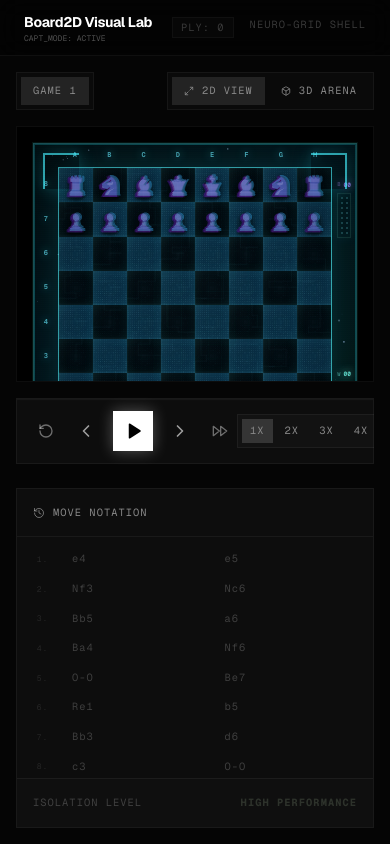
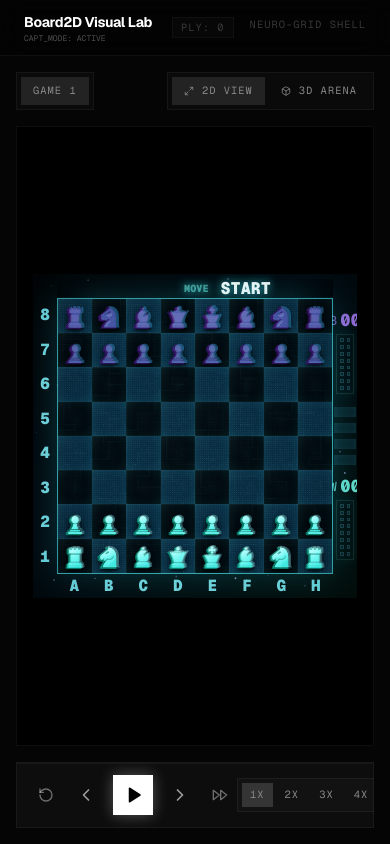
Before and after one commit to newjordan/3D_chessboard, a Next.js app in the folder apps/web/: page /dev/board2d in a window 390 px wide. Built offline with nearby package versions, Linux system fonts and the light colour scheme.

Commit message:
Refine 2D replay board chrome

```diff
--- a/apps/web/src/app/dev/board2d/page.tsx
+++ b/apps/web/src/app/dev/board2d/page.tsx
@@ -47,6 +47,7 @@ function VisualLabContent() {
           whiteName="CORE_AI"
           blackName="DATA_SENTRY"
           initialViewMode="2D"
+          initialPly={ply}
         />
       </main>
     </div>
--- a/apps/web/src/components/replay/Board2D.tsx
+++ b/apps/web/src/components/replay/Board2D.tsx
@@ -18,12 +18,14 @@ interface Board2DProps {
   fxMove?: Board2DMoveFx | null;
   fxKey?: number;
   fxSpeed?: number;
+  moveLabel?: string;
 }
 
 const FILE_IDS = 'abcdefgh';
 const FILE_LABELS = ['A', 'B', 'C', 'D', 'E', 'F', 'G', 'H'] as const;
 const RANK_LABELS = ['8', '7', '6', '5', '4', '3', '2', '1'] as const;
 const MATERIAL_CELLS = Array.from({ length: 16 }, (_, idx) => idx);
+const ADVANTAGE_CELLS = Array.from({ length: 4 }, (_, idx) => idx);
 
 function mulberry32(seed: number) {
   let s = seed >>> 0;
@@ -962,7 +964,7 @@ const squareToRC = (sq: string): [number, number] | null => {
 };
 
 export const Board2D: React.FC<Board2DProps> = (props) => {
-  const { board, lastMove, fxMove, fxKey, fxSpeed = 1 } = props;
+  const { board, lastMove, fxMove, fxKey, fxSpeed = 1, moveLabel = 'START' } = props;
   const [pulse, setPulse] = useState<{
     key: number;
     introPings: FinalSquarePing[];
@@ -1120,6 +1122,11 @@ export const Board2D: React.FC<Board2DProps> = (props) => {
       b: Math.max(0, Math.min(16, 16 - counts.b)),
     };
   }, [board]);
+  const materialSwing = materialLoss.b - materialLoss.w;
+  const materialAdvantage = {
+    side: materialSwing > 0 ? 'w' : materialSwing < 0 ? 'b' : null,
+    cells: Math.min(4, Math.ceil(Math.abs(materialSwing) / 4)),
+  };
 
   return (
     <div
@@ -1138,18 +1145,15 @@ export const Board2D: React.FC<Board2DProps> = (props) => {
         ))}
       </svg>
 
-      {/* Retro-tech UI Overlay (Decorative Corners & Labels) */}
-      <div className="absolute inset-0 pointer-events-none border border-[#2defff]/28 z-50">
-        <div className="absolute top-2 left-2 w-9 h-9 border-t-2 border-l-2 border-[#50f6ff]/70 shadow-[0_0_18px_rgba(45,239,255,0.25)]" />
-        <div className="absolute top-2 right-2 w-9 h-9 border-t-2 border-r-2 border-[#50f6ff]/70 shadow-[0_0_18px_rgba(45,239,255,0.25)]" />
-        <div className="absolute bottom-2 left-2 w-9 h-9 border-b-2 border-l-2 border-[#50f6ff]/70 shadow-[0_0_18px_rgba(45,239,255,0.25)]" />
-        <div className="absolute bottom-2 right-2 w-9 h-9 border-b-2 border-r-2 border-[#50f6ff]/70 shadow-[0_0_18px_rgba(45,239,255,0.25)]" />
-      </div>
-
-      <div className="absolute top-0 left-[7.4%] right-[7.4%] h-[7.4%] grid grid-cols-8 pointer-events-none" aria-hidden="true">
-        {FILE_LABELS.map((f) => (
-          <span key={`t-${f}`} className="flex items-center justify-center board2d-coordinate">{f}</span>
-        ))}
+      <div className="absolute top-0 left-[7.4%] right-[7.4%] h-[8.9%] pointer-events-none board2d-move-ticker" aria-hidden="true">
+        <div className="board2d-move-ticker-track">
+          {Array.from({ length: 5 }, (_, idx) => (
+            <span key={`move-ticker-${idx}`} className="board2d-move-ticker-item">
+              <span>MOVE</span>
+              <strong>{moveLabel}</strong>
+            </span>
+          ))}
+        </div>
       </div>
       <div className="absolute bottom-0 left-[7.4%] right-[7.4%] h-[7.4%] grid grid-cols-8 pointer-events-none" aria-hidden="true">
         {FILE_LABELS.map((f) => (
@@ -1175,6 +1179,18 @@ export const Board2D: React.FC<Board2DProps> = (props) => {
               />
             ))}
           </div>
+        </div>
+        <div className="board2d-material-advantage" aria-hidden="true">
+          {ADVANTAGE_CELLS.map((cell) => (
+            <span
+              key={`material-advantage-${cell}`}
+              className={`board2d-material-advantage-cell ${
+                cell < materialAdvantage.cells && materialAdvantage.side
+                  ? `board2d-material-advantage-cell-${materialAdvantage.side}`
+                  : ''
+              }`}
+            />
+          ))}
         </div>
         <div className="board2d-material-group board2d-material-group-white">
           <div className="board2d-material-readout board2d-material-readout-white">
@@ -1883,11 +1899,8 @@ export const Board2D: React.FC<Board2DProps> = (props) => {
           background:
             radial-gradient(circle at 50% 48%, rgba(38, 244, 255, 0.065), transparent 44%),
             linear-gradient(135deg, #020508 0%, #020b12 48%, #03110e 100%);
-          border: 1px solid rgba(88, 246, 255, 0.28);
-          box-shadow:
-            0 0 0 1px rgba(61, 255, 216, 0.08),
-            0 20px 70px rgba(0, 0, 0, 0.62),
-            inset 0 0 42px rgba(34, 239, 255, 0.08);
+          border: 0;
+          box-shadow: none;
           isolation: isolate;
         }
         .board2d-container::before {
@@ -1904,12 +1917,75 @@ export const Board2D: React.FC<Board2DProps> = (props) => {
           z-index: 1;
         }
         .board2d-coordinate {
-          color: rgba(113, 239, 255, 0.66);
+          color: rgba(144, 247, 255, 0.85);
           font-family: var(--font-geist-mono), ui-monospace, monospace;
-          font-size: clamp(7px, 1.35vw, 10px);
-          font-weight: 700;
+          font-size: clamp(16px, 3.15vw, 25px);
+          font-weight: 900;
           letter-spacing: 0;
-          text-shadow: 0 0 8px rgba(62, 239, 255, 0.58);
+          text-shadow: none;
+        }
+        .board2d-move-ticker {
+          overflow: hidden;
+          display: flex;
+          align-items: center;
+          color: rgba(126, 255, 238, 0.88);
+          font-family: var(--font-geist-mono), ui-monospace, monospace;
+          text-shadow:
+            0 0 9px rgba(62, 239, 255, 0.7),
+            0 0 20px rgba(45, 239, 255, 0.28);
+        }
+        .board2d-move-ticker::before,
+        .board2d-move-ticker::after {
+          content: "";
+          position: absolute;
+          top: 18%;
+          bottom: 18%;
+          width: 14%;
+          z-index: 2;
+          pointer-events: none;
+        }
+        .board2d-move-ticker::before {
+          left: 0;
+          background: linear-gradient(90deg, rgba(0, 8, 13, 0.95), transparent);
+        }
+        .board2d-move-ticker::after {
+          right: 0;
+          background: linear-gradient(90deg, transparent, rgba(0, 8, 13, 0.95));
+        }
+        .board2d-move-ticker-track {
+          position: absolute;
+          left: 0;
+          display: flex;
+          width: max-content;
+          animation: board2dMoveTickerScroll 28s linear infinite;
+          animation-delay: -7s;
+        }
+        .board2d-move-ticker-item {
+          display: inline-flex;
+          align-items: center;
+          gap: 12px;
+          flex: 0 0 auto;
+          padding: 0 38px;
+          font-size: clamp(15px, 3vw, 24px);
+          font-weight: 900;
+          letter-spacing: 0;
+          white-space: nowrap;
+        }
+        .board2d-move-ticker-item span {
+          color: rgba(126, 255, 238, 0.52);
+          font-size: 0.68em;
+        }
+        .board2d-move-ticker-item strong {
+          color: rgba(255, 255, 255, 0.95);
+          font-size: 1.12em;
+        }
+        @keyframes board2dMoveTickerScroll {
+          from {
+            transform: translateX(85%);
+          }
+          to {
+            transform: translateX(-85%);
+          }
         }
         .board2d-material-rail {
           display: flex;
@@ -1919,11 +1995,38 @@ export const Board2D: React.FC<Board2DProps> = (props) => {
           padding: 4.4% 0 4.4%;
         }
         .board2d-material-group {
-          width: min(58%, 34px);
+          width: min(78%, 46px);
           display: flex;
           flex-direction: column;
           align-items: center;
           gap: 5px;
+        }
+        .board2d-material-advantage {
+          width: calc(100% - 2px);
+          display: grid;
+          grid-template-columns: minmax(0, 1fr);
+          gap: 6px;
+        }
+        .board2d-material-advantage-cell {
+          aspect-ratio: 2.2 / 1;
+          min-width: 0;
+          background: rgba(9, 35, 45, 0.72);
+          box-shadow: inset 0 0 9px rgba(94, 246, 255, 0.12);
+          transition:
+            background-color 220ms cubic-bezier(0.2, 0.8, 0.24, 1),
+            box-shadow 220ms cubic-bezier(0.2, 0.8, 0.24, 1);
+        }
+        .board2d-material-advantage-cell-b {
+          background: rgba(103, 33, 255, 0.68);
+          box-shadow:
+            0 0 8px rgba(106, 29, 255, 0.44),
+            inset 0 0 7px rgba(226, 200, 255, 0.24);
+        }
+        .board2d-material-advantage-cell-w {
+          background: rgba(21, 224, 205, 0.66);
+          box-shadow:
+            0 0 8px rgba(25, 230, 210, 0.42),
+            inset 0 0 7px rgba(218, 255, 250, 0.22);
         }
         .board2d-material-readout {
           display: flex;
@@ -1932,23 +2035,23 @@ export const Board2D: React.FC<Board2DProps> = (props) => {
           gap: 3px;
           width: 100%;
           font-family: var(--font-geist-mono), ui-monospace, monospace;
-          font-size: clamp(5.5px, 1vw, 8px);
+          font-size: clamp(13px, 2.7vw, 21px);
           line-height: 1;
           letter-spacing: 0;
-          text-shadow: 0 0 8px currentColor;
+          text-shadow: none;
         }
         .board2d-material-readout span {
-          opacity: 0.68;
+          opacity: 0.86;
         }
         .board2d-material-readout strong {
-          font-weight: 800;
-          font-size: 1.14em;
+          font-weight: 900;
+          font-size: 1.32em;
         }
         .board2d-material-readout-black {
-          color: rgba(191, 145, 255, 0.76);
+          color: rgba(191, 145, 255, 0.85);
         }
         .board2d-material-readout-white {
-          color: rgba(126, 255, 238, 0.78);
+          color: rgba(126, 255, 238, 0.85);
         }
         .board2d-material-grid {
           width: 100%;
--- a/apps/web/src/components/replay/ReplayController.tsx
+++ b/apps/web/src/components/replay/ReplayController.tsx
@@ -13,7 +13,6 @@ import {
   ChevronRight,
   RotateCcw,
   FastForward,
-  History as HistoryIcon,
   Box as BoxIcon,
   Maximize2
 } from 'lucide-react';
@@ -43,7 +42,6 @@ export const ReplayController: React.FC<ReplayControllerProps> = ({
   const [playbackRate, setPlaybackRate] = useState(1);
   const [viewMode, setViewMode] = useState<'2D' | '3D'>(initialViewMode);
   const [flashTargetSquare, setFlashTargetSquare] = useState('e5');
-  const moveListRef = useRef<HTMLDivElement>(null);
   const board3dRef = useRef<Board3DHandle>(null);
   const prevPlyRef = useRef(0);
   const speedOptions = [1, 2, 3, 4] as const;
@@ -72,29 +70,10 @@ export const ReplayController: React.FC<ReplayControllerProps> = ({
     }
   }, [currentGamePgn]);
 
-  const pairedMoves = useMemo(() => {
-    const pairs = [];
-    for (let i = 0; i < history.length; i += 2) {
-      pairs.push({
-        index: Math.floor(i / 2) + 1,
-        white: { ply: i + 1, san: history[i].san },
-        black: history[i + 1] ? { ply: i + 2, san: history[i + 1].san } : null
-      });
-    }
-    return pairs;
-  }, [history]);
-
   useEffect(() => {
-    if (moveListRef.current) {
-      const activeMove = moveListRef.current.querySelector('[data-active="true"]');
-      if (activeMove) activeMove.scrollIntoView({ behavior: 'smooth', block: 'nearest' });
-    }
-  }, [currentPly]);
-
-  useEffect(() => {
-    setCurrentPly(0);
+    setCurrentPly(selectedGameIndex === 0 ? initialPly : 0);
     setIsPlaying(false);
-  }, [selectedGameIndex]);
+  }, [selectedGameIndex, initialPly]);
 
   // Sync 3D board when ply changes
   useEffect(() => {
@@ -192,6 +171,14 @@ export const ReplayController: React.FC<ReplayControllerProps> = ({
     };
   }, [currentPly, history]);
 
+  const currentMoveLabel = useMemo(() => {
+    if (currentPly === 0 || !history[currentPly - 1]) return 'START';
+    const move = history[currentPly - 1];
+    const moveNumber = Math.floor((currentPly - 1) / 2) + 1;
+    const sidePrefix = currentPly % 2 === 1 ? `${moveNumber}.` : `${moveNumber}...`;
+    return `${sidePrefix} ${move.san}`;
+  }, [currentPly, history]);
+
   const playerNames = useMemo(() => {
     return {
       white: whiteName || 'White AI',
@@ -241,7 +228,7 @@ export const ReplayController: React.FC<ReplayControllerProps> = ({
   }, [history.length, isPlaying]);
 
   return (
-    <div className="flex flex-col gap-4 w-full h-full max-w-[1400px] mx-auto overflow-hidden">
+    <div className="flex flex-col gap-4 w-full h-full max-w-[1660px] mx-auto overflow-hidden">
       {/* Game Selector Tabs - Compact */}
       <div className="flex-none flex items-center justify-between">
         <div className="flex gap-1 bg-white/[0.02] p-1 border border-white/5">
@@ -279,8 +266,8 @@ export const ReplayController: React.FC<ReplayControllerProps> = ({
         </div>
       </div>
 
-      {/* Main Dual-Pane Layout - Locked Height */}
-      <div className="flex-1 min-h-0 grid grid-cols-1 lg:grid-cols-[1fr_360px] gap-6">
+      {/* Main Board Layout - Locked Height */}
+      <div className="flex-1 min-h-0 grid grid-cols-1">
 
         {/* Left Pane: Board & Primary Controls */}
         <div className="flex flex-col gap-4 min-h-0">
@@ -292,7 +279,7 @@ export const ReplayController: React.FC<ReplayControllerProps> = ({
                  blackName={playerNames.black}
                />
              ) : (
-                <div className="w-full h-full max-w-[600px] aspect-square">
+                <div className="max-w-full aspect-square" style={{ width: 'min(100%, calc(100vh - 274px))' }}>
                   <Board2D
                     board={boardState as any}
                     lastMove={lastMove}
@@ -301,6 +288,7 @@ export const ReplayController: React.FC<ReplayControllerProps> = ({
                     fxMove={fxMove}
                     fxKey={currentPly}
                     fxSpeed={playbackRate}
+                    moveLabel={currentMoveLabel}
                   />
                 </div>
              )}
@@ -369,6 +357,13 @@ export const ReplayController: React.FC<ReplayControllerProps> = ({
               </button>
             </div>
 
+            <div className="hidden sm:flex min-w-0 flex-1 items-center justify-center px-4">
+              <div className="technical-label flex min-w-[128px] items-center justify-center border border-white/5 bg-white/[0.025] px-4 py-2 text-[10px] uppercase tracking-widest text-white/70">
+                <span className="mr-3 text-white/25">Move</span>
+                <strong className="font-mono text-[12px] text-white">{currentMoveLabel}</strong>
+              </div>
+            </div>
+
             <div className="flex items-center gap-4">
                {viewMode === '3D' && (
                  <div className="flex items-center gap-1 bg-white/[0.02] border border-white/10 p-1">
@@ -411,41 +406,6 @@ export const ReplayController: React.FC<ReplayControllerProps> = ({
           </div>
         </div>
 
-        {/* Right Pane: Pro Sidebar (Move List) - Scrollable with locked height */}
-        <div className="flex-none flex flex-col bg-[#0d0d0d] border border-white/5 overflow-hidden min-h-0 h-full">
-          <div className="flex-none p-4 border-b border-white/5">
-            <h3 className="technical-label flex items-center gap-2 text-[10px]">
-              <HistoryIcon size={12} className="text-white/40" /> Move Notation
-            </h3>
-          </div>
-
-          <div ref={moveListRef} className="flex-1 overflow-y-auto p-2 custom-scrollbar">
-            <div className="flex flex-col gap-0.5">
-              {pairedMoves.map((pair) => (
-                <div key={pair.index} className="grid grid-cols-[35px_1fr_1fr] items-center text-[10px] technical-label">
-                  <div className="py-1.5 text-center opacity-20 font-mono text-[8px]">{pair.index}.</div>
-                  <button onClick={() => { setCurrentPly(pair.white.ply); setIsPlaying(false); }} data-active={currentPly === pair.white.ply}
-                    className={`py-1.5 px-3 text-left transition-all ${currentPly === pair.white.ply ? 'bg-white/10 text-white font-bold' : 'opacity-40 hover:opacity-100 hover:bg-white/[0.02]'}`}
-                  > {pair.white.san} </button>
-                  {pair.black && (
-                    <button onClick={() => { setCurrentPly(pair.black!.ply); setIsPlaying(false); }} data-active={currentPly === pair.black.ply}
-                      className={`py-1.5 px-3 text-left transition-all ${currentPly === pair.black.ply ? 'bg-white/10 text-white font-bold' : 'opacity-40 hover:opacity-100 hover:bg-white/[0.02]'}`}
-                    > {pair.black.san} </button>
-                  )}
-                </div>
-              ))}
-            </div>
-          </div>
-
-          {/* Sidebar Footer - Static */}
-          <div className="flex-none p-4 bg-white/[0.01] border-t border-white/5">
-                <div className="flex justify-between items-center text-[9px] technical-label opacity-40">
-                   <span>Isolation Level</span>
-                   <span className="font-bold uppercase tracking-widest text-accent/60">High Performance</span>
-                </div>
-          </div>
-        </div>
-
       </div>
     </div>
   );
--- a/apps/web/src/components/replay/ReplayControllerClient.tsx
+++ b/apps/web/src/components/replay/ReplayControllerClient.tsx
@@ -21,6 +21,7 @@ interface ReplayControllerClientProps {
   whitePieceUrl?: string;
   blackPieceUrl?: string;
   initialViewMode?: '2D' | '3D';
+  initialPly?: number;
 }
 
 export function ReplayControllerClient(props: ReplayControllerClientProps) {
```
